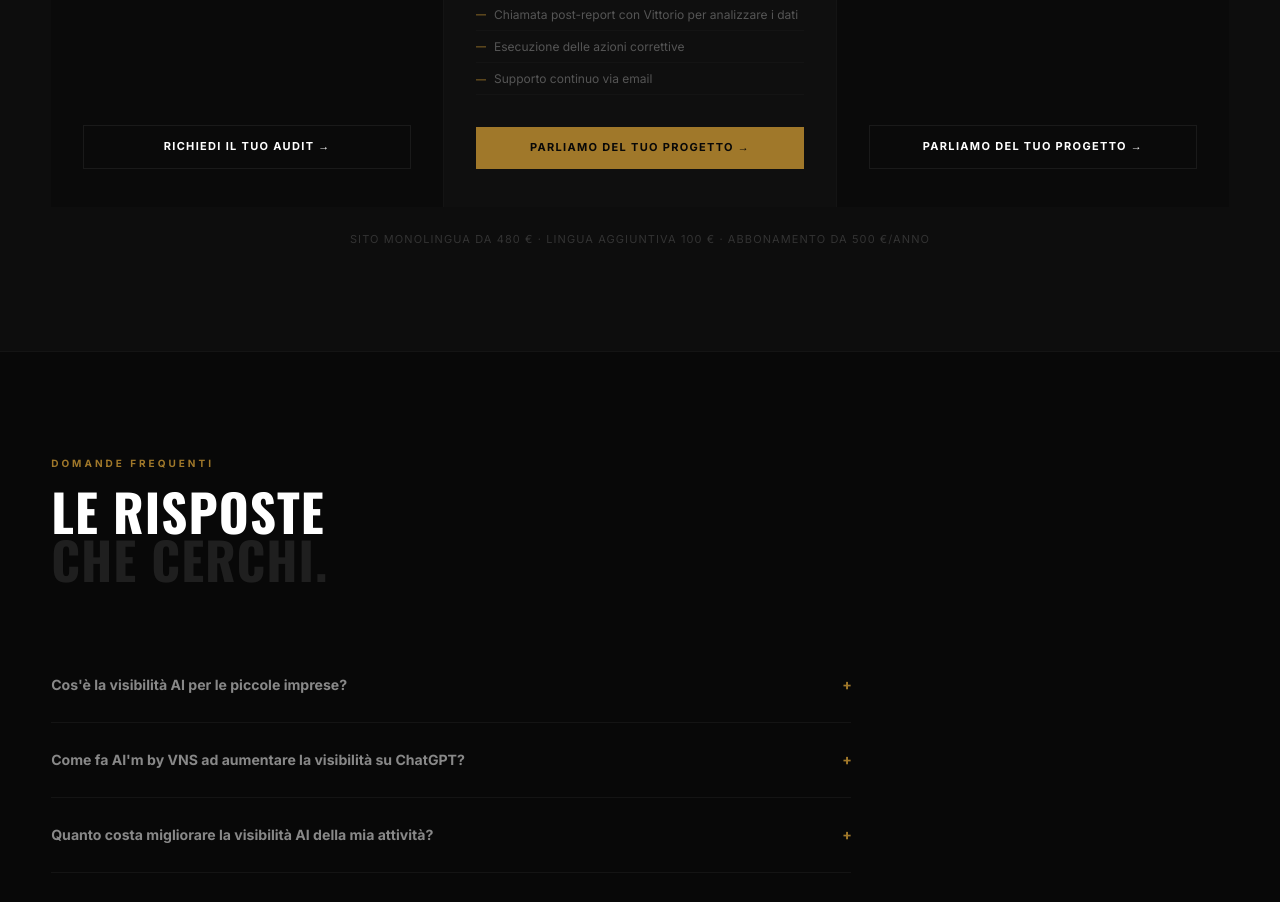
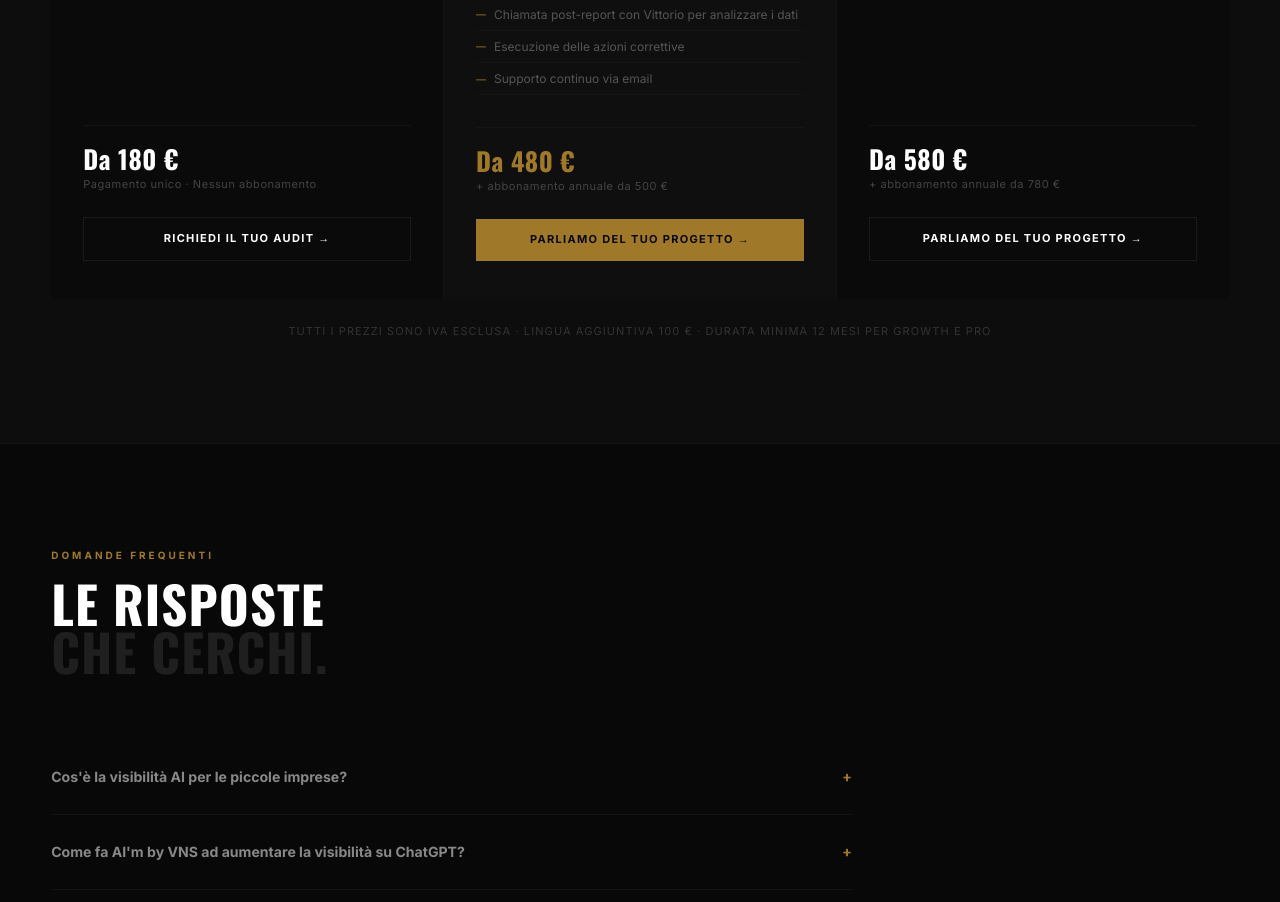
Before and after one commit to vittorionegri68-alt/aim-vns-it, a React (Vite) app: page / in a window 1280 px wide. Shown: the part 3260-4162 px from the top of the page. Built offline with nearby package versions, Linux system fonts and the light colour scheme.

Commit message:
Update pricing and subscription details in Servizi.jsx
Updated pricing information and subscription details in Servizi component.

```diff
--- a/src/components/Servizi.jsx
+++ b/src/components/Servizi.jsx
@@ -14,6 +14,8 @@ const pacchetti = [
       'Secondo baseline a 30 giorni per misurare i miglioramenti',
       'Suggerimento Google Business Profile',
     ],
+    prezzo: 'Da 180 €',
+    prezzoSub: 'Pagamento unico · Nessun abbonamento',
     cta: 'Richiedi il tuo audit',
     highlight: false,
   },
@@ -33,6 +35,8 @@ const pacchetti = [
       'Esecuzione delle azioni correttive',
       'Supporto continuo via email',
     ],
+    prezzo: 'Da 480 €',
+    prezzoSub: '+ abbonamento annuale da 500 €',
     cta: 'Parliamo del tuo progetto',
     highlight: true,
   },
@@ -47,6 +51,8 @@ const pacchetti = [
       'Pubblicazione automatizzata su Instagram',
       'Report mensili invece che trimestrali',
     ],
+    prezzo: 'Da 580 €',
+    prezzoSub: '+ abbonamento annuale da 780 €',
     cta: 'Parliamo del tuo progetto',
     highlight: false,
   },
@@ -127,6 +133,15 @@ export default function Servizi() {
                 ))}
               </ul>
 
+              {/* Blocco prezzo */}
+              <div style={{ borderTop: '1px solid #141414', paddingTop: '1.25rem', marginBottom: '1.5rem' }}>
+                <div style={{ fontFamily: "'Oswald', sans-serif", fontWeight: 700,
+                  fontSize: 'clamp(24px,2vw,32px)', color: p.highlight ? '#A0782A' : '#ffffff',
+                  letterSpacing: '0.02em', lineHeight: 1 }}>{p.prezzo}</div>
+                <div style={{ fontFamily: "'Inter', sans-serif", fontSize: '11px',
+                  color: '#444', marginTop: '4px', letterSpacing: '0.05em' }}>{p.prezzoSub}</div>
+              </div>
+
               <a href="#contatti" style={{
                 fontFamily: "'Inter', sans-serif", fontWeight: 700,
                 fontSize: '11px', letterSpacing: '0.12em', textTransform: 'uppercase',
@@ -153,7 +168,7 @@ export default function Servizi() {
         <p style={{ fontFamily: "'Inter', sans-serif", fontSize: '11px', color: '#333',
           letterSpacing: '0.1em', textTransform: 'uppercase', marginTop: '1.5rem',
           textAlign: 'center' }}>
-          Sito monolingua da 480 € · Lingua aggiuntiva 100 € · Abbonamento da 500 €/anno
+          Tutti i prezzi sono IVA esclusa · Lingua aggiuntiva 100 € · Durata minima 12 mesi per Growth e Pro
         </p>
       </div>
 
```
